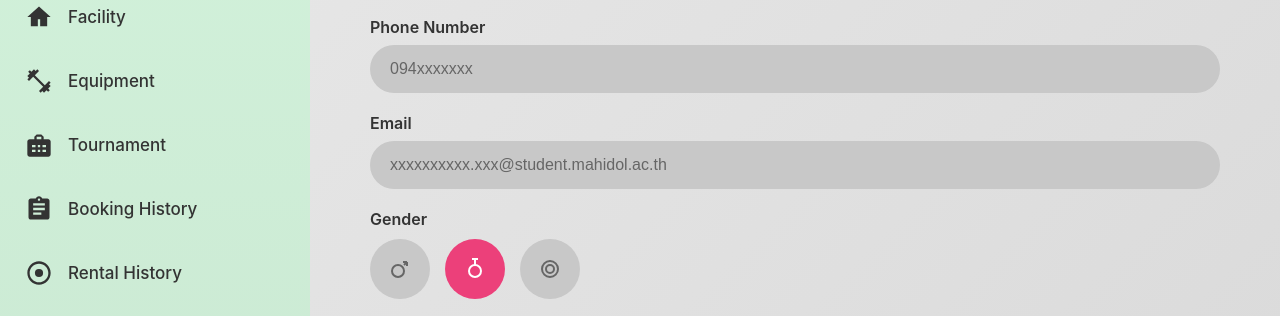
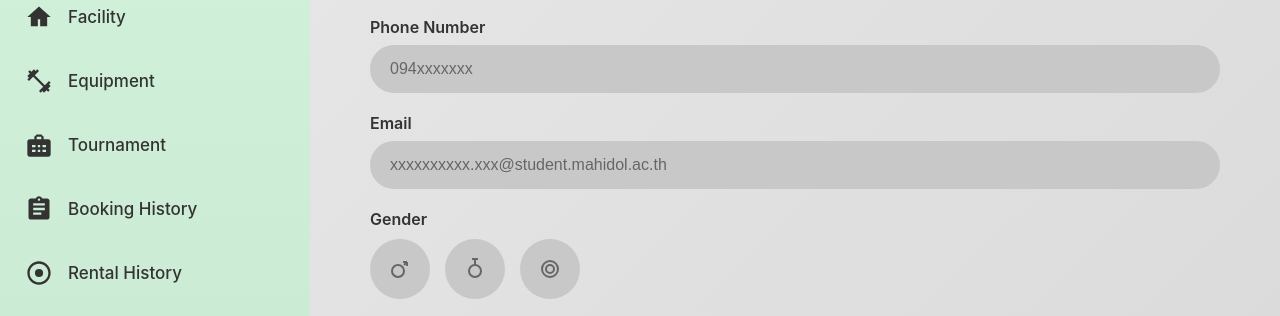
Before and after one commit to oKENDOo/WEB-PROJECT, a plain HTML site: page Edituser.html in a window 1280 px wide. Shown: the part 416-732 px from the top of the page. Drawn offline with Linux system fonts and the light colour scheme.

Commit message:
Update styles.css

```diff
--- a/styles.css
+++ b/styles.css
@@ -423,13 +423,8 @@ body {
     background: #b8b8b8;
 }
 
-.gender-btn.active {
-    background: #ec407a; /* สีชมพูสำหรับผู้หญิง */
-    color: white;
-}
-
 .gender-btn.active svg {
-    stroke: white;
+    stroke: #666;
 }
 
 .gender-btn svg {
```
